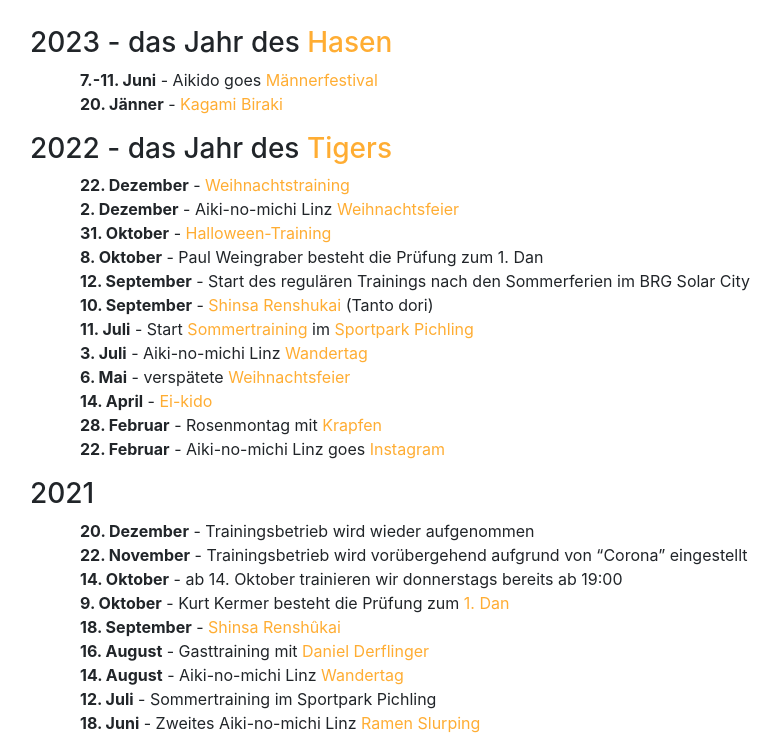
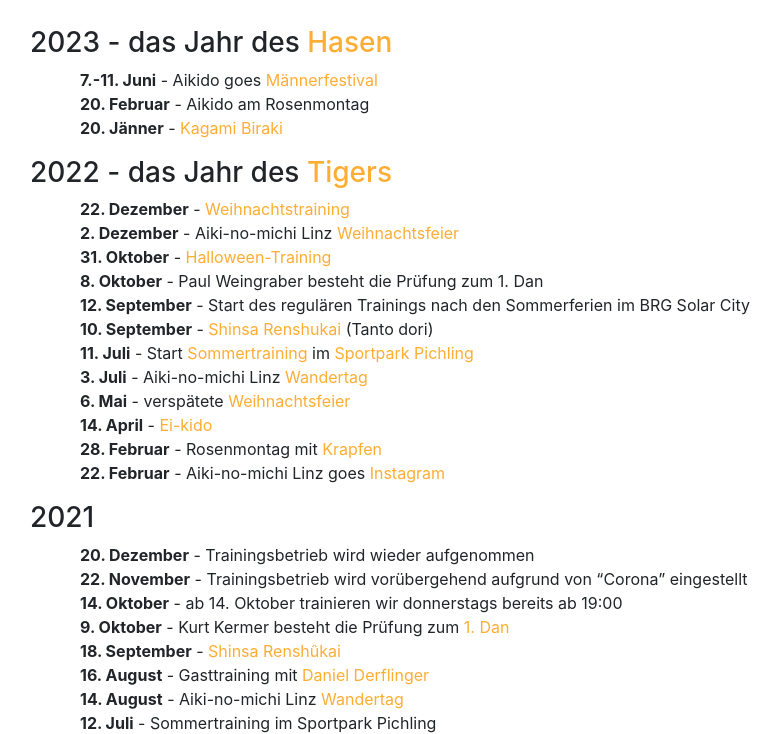
Before and after one commit to TWachs/aikinomichi-linz, a Jekyll site: the page built from aktuelles.md, in a window 1280 px wide and 900 px high, scrolled down 419 px, cut to the strip 166-900 px from the top of the window. Shown: the whole strip, without its empty margins (55-835 px from the left). Built offline with Jekyll 4.4.1, drawn with Linux system fonts in a browser that asks for light colours; nearby versions of some CDN libraries.

Commit message:
Update aktuelles.md

```diff
--- a/aktuelles.md
+++ b/aktuelles.md
@@ -11,6 +11,7 @@ title: Aktuelles
 ### 2023 - das Jahr des [Hasen](https://www.facebook.com/photo/?fbid=594639669337915&set=a.441578571310693){:target="_blank"}
 
 * **7.-11. Juni** - Aikido goes [Männerfestival](https://www.maennerfestival.at/){:target="_blank"}
+* **20. Februar** - Aikido am Rosenmontag
 * **20. Jänner** - [Kagami Biraki](https://www.facebook.com/photo/?fbid=10227713134121227&set=a.1955049403280){:target="_blank"}
 
 ### 2022 - das Jahr des [Tigers](https://www.facebook.com/aikinomichilinz/photos/a.1467842003430582/3048312818716818){:target="_blank"}
```
